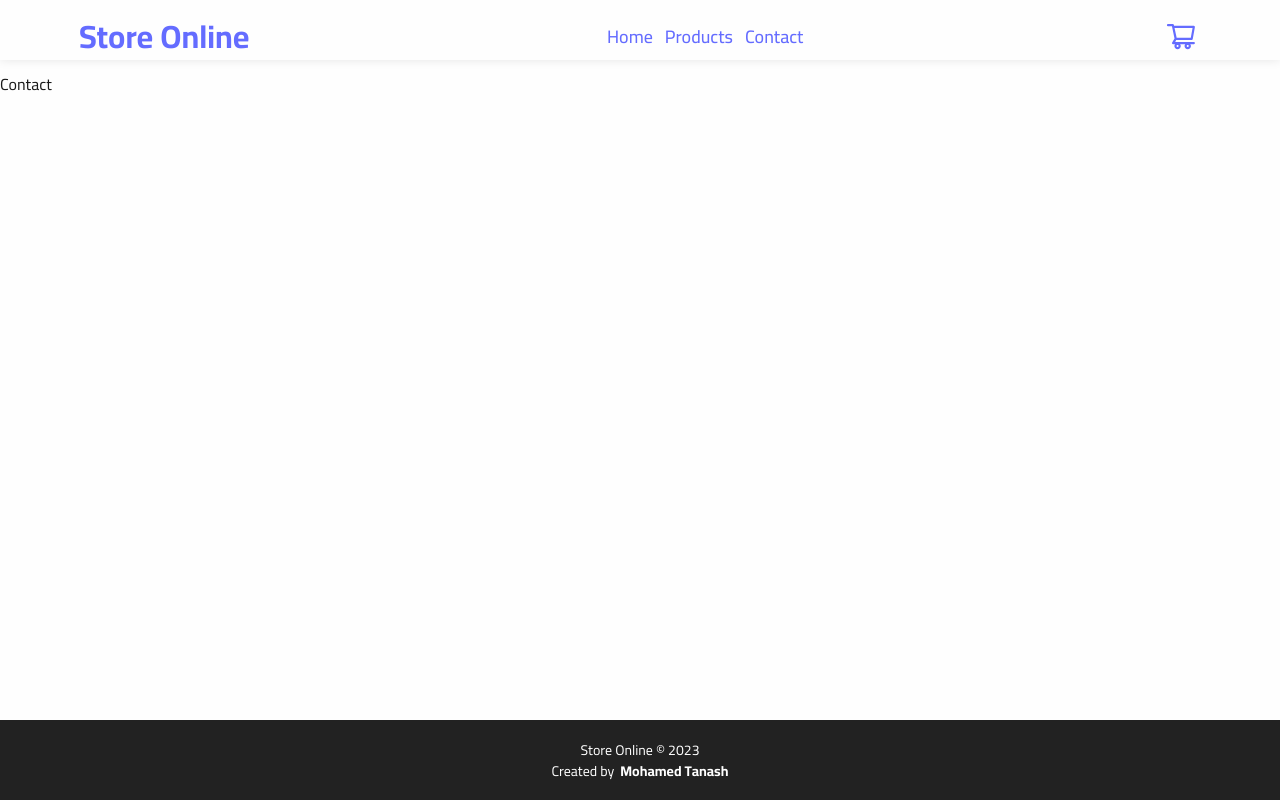
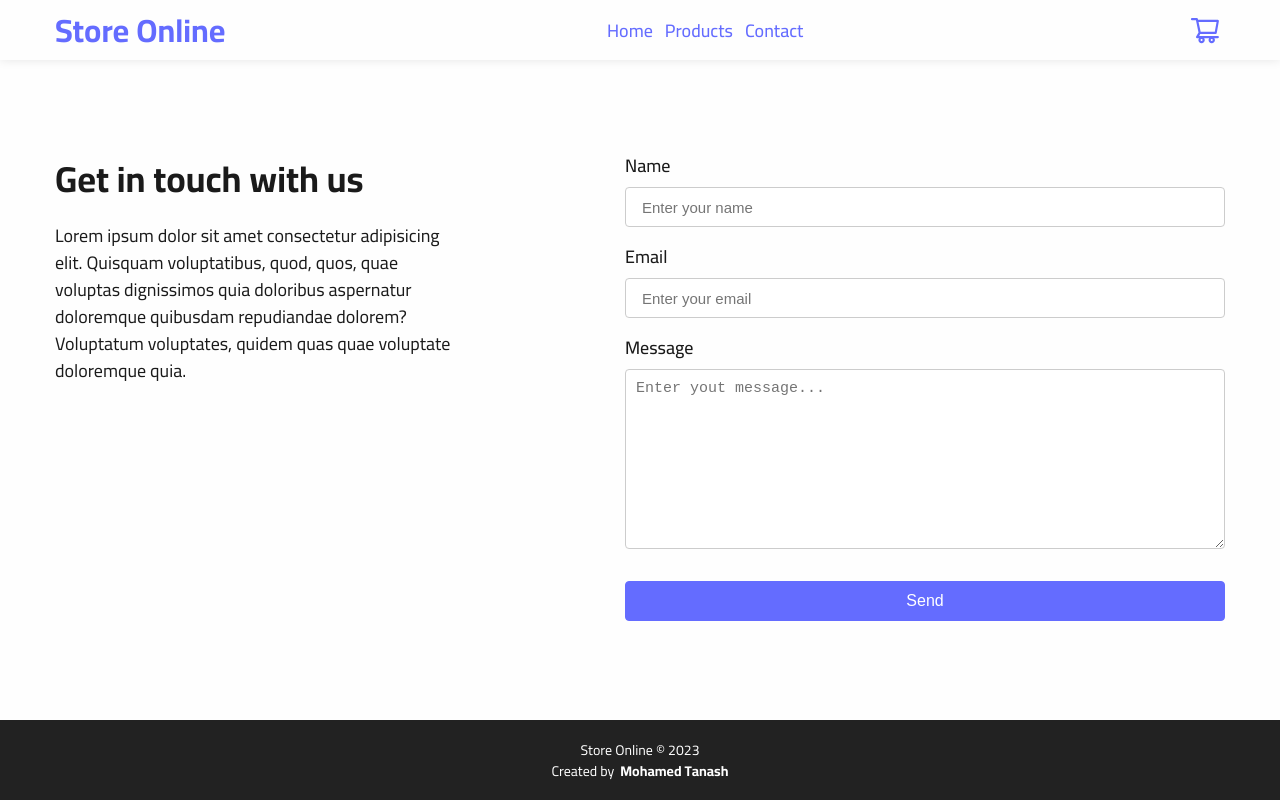
Before and after one commit to Mtanash/storeus-task, a React (Vite) app: page /contact in a window 1280 px wide. Built offline with nearby package versions, Linux system fonts and the light colour scheme.

Commit message:
add contact page

```diff
--- a/src/components/ProductCard.module.css
+++ b/src/components/ProductCard.module.css
@@ -85,7 +85,7 @@
   margin-bottom: 12px;
 
   .addToCardBtn {
-    background-color: var(--main-btn-bg-clr);
+    background-color: var(--main-btn-clr);
     color: #fff;
     padding: var(--main-btn-padding);
     border-radius: 4px;
@@ -93,21 +93,16 @@
     font-weight: 500;
     text-transform: uppercase;
     cursor: pointer;
-    transition: var(--main-transition);
-    border: 1px solid var(--main-btn-border-clr);
+    transition: var(--main-btn-transition);
+    border: 1px solid var(--main-btn-clr);
     display: flex;
     align-items: center;
     justify-content: center;
     gap: 6px;
 
     &:hover {
-      background-color: var(--main-btn-bg-clr-hover);
-      border-color: var(--main-btn-border-clr-hover);
-    }
-
-    &:active {
-      background-color: var(--main-btn-bg-clr-active);
-      border-color: var(--main-btn-border-clr-active);
+      background-color: var(--main-btn-clr-hover);
+      border-color: var(--main-btn-clr-hover);
     }
   }
 
--- a/src/components/UI/Container.module.css
+++ b/src/components/UI/Container.module.css
@@ -1,6 +1,7 @@
 .container {
   width: 100%;
   max-width: 1200px;
+  height: 100%;
   margin: 0 auto;
   padding: 0 15px;
 
--- a/src/index.css
+++ b/src/index.css
@@ -18,29 +18,32 @@
 
   --main-transition: all 0.3s cubic-bezier(0.645, 0.045, 0.355, 1);
 
-  --main-btn-clr: #388e3c;
-  --main-btn-clr-hover: #1b5e20;
-  --main-btn-clr-active: #1b5e20;
-  --main-btn-clr-disabled: #c8e6c9;
-  --main-btn-clr-disabled-hover: #a5d6a7;
+  --main-btn-clr: #646cff;
+  --main-btn-clr-hover: #3f51b5;
+  --main-btn-clr-disabled: #c5cae9;
 
-  --main-btn-bg-clr: #388e3c;
-  --main-btn-bg-clr-hover: #1b5e20;
-  --main-btn-bg-clr-active: #1b5e20;
-  --main-btn-bg-clr-disabled: #c8e6c9;
-  --main-btn-bg-clr-disabled-hover: #a5d6a7;
+  --main-btn-transition: all 0.2s ease-in-out;
 
-  --main-btn-border-clr: #388e3c;
-  --main-btn-border-clr-hover: #1b5e20;
-  --main-btn-border-clr-active: #1b5e20;
-  --main-btn-border-clr-disabled: #c8e6c9;
-  --main-btn-border-clr-disabled-hover: #a5d6a7;
+  --main-btn-bg-clr: #fff;
 
   --main-btn-font-size: 1.6rem;
   --main-btn-font-weight: 500;
   --main-btn-line-height: 1.5;
   --main-btn-border-radius: 4px;
   --main-btn-padding: 8px 16px;
+
+  --main-input-font-size: 15px;
+  --main-input-font-weight: 400;
+  --main-input-line-height: 1.5;
+  --main-input-border-radius: 4px;
+  --main-input-padding: 8px 16px;
+  --main-input-height: 40px;
+  --main-input-border: 1px solid #ccc;
+  --main-input-border-focus: 1px solid #646cff;
+  --main-input-border-hover: 1px solid #646cff8a;
+  --main-input-background-color: #fff;
+  --main-input-background-color-focus: #646cff2a;
+  --main-input-transition: all 0.2s ease-in-out;
 }
 
 *,
--- a/src/layouts/Header.module.css
+++ b/src/layouts/Header.module.css
@@ -9,7 +9,7 @@
   justify-content: space-between;
   align-items: center;
   gap: 24px;
-  padding: 12px 24px;
+  padding: 6px 0;
 }
 
 .logo {
--- /dev/null
+++ b/src/pages/Contact.module.css
@@ -0,0 +1,127 @@
+.contactContainer {
+  display: grid;
+  grid-template-columns: 1fr 1fr;
+  grid-gap: 20px;
+  padding-top: 80px;
+  padding-bottom: 30px;
+
+  @media (max-width: 768px) {
+    grid-template-columns: 1fr;
+  }
+}
+
+.contactTitle {
+  font-size: 36px;
+  font-weight: 700;
+  margin-bottom: 16px;
+}
+
+.contactText {
+  font-size: 18px;
+  font-weight: 400;
+  margin-bottom: 16px;
+  max-width: 400px;
+}
+
+.contactForm {
+  display: flex;
+  flex-direction: column;
+  align-items: center;
+  justify-content: center;
+  width: 600px;
+
+  @media (max-width: 768px) {
+    width: 100%;
+  }
+
+  @media (max-width: 576px) {
+    width: 100%;
+  }
+
+  @media (max-width: 320px) {
+    width: 100%;
+  }
+}
+
+.contactFormInputContainer {
+  display: flex;
+  flex-direction: column;
+  width: 100%;
+  margin-bottom: 16px;
+
+  > label {
+    font-size: 18px;
+    font-weight: 500;
+    margin-bottom: 8px;
+  }
+
+  > input {
+    width: 100%;
+    height: var(--main-input-height);
+    padding: var(--main-input-padding);
+    border: var(--main-input-border);
+    border-radius: var(--main-input-border-radius);
+    font-size: var(--main-input-font-size);
+    font-weight: var(--main-input-font-weight);
+    outline: none;
+    transition: var(--main-input-transition);
+    background-color: var(--main-input-background-color);
+
+    &:hover {
+      border: var(--main-input-border-hover);
+    }
+
+    &:focus {
+      border: var(--main-input-border-focus);
+      background-color: var(--main-input-background-color-focus);
+    }
+  }
+
+  > textarea {
+    width: 100%;
+    height: 180px;
+    padding: 10px;
+    border: 1px solid #ccc;
+    border-radius: 4px;
+    font-size: var(--main-input-font-size);
+    font-weight: var(--main-input-font-weight);
+    outline: none;
+    transition: var(--main-input-transition);
+    background-color: var(--main-input-background-color);
+    resize: vertical;
+
+    &::placeholder {
+      font-size: var(--main-input-font-size);
+      font-weight: var(--main-input-font-weight);
+    }
+
+    &:hover {
+      border: var(--main-input-border-hover);
+    }
+
+    &:focus {
+      border: var(--main-input-border-focus);
+      background-color: var(--main-input-background-color-focus);
+    }
+  }
+}
+
+.submitButton {
+  width: 100%;
+  height: 40px;
+  margin-top: 16px;
+  border: 1px solid var(--main-btn-clr);
+  border-radius: 4px;
+  background-color: var(--main-btn-clr);
+  color: #fff;
+  font-size: 16px;
+  font-weight: 400;
+  outline: none;
+  cursor: pointer;
+  transition: var(--main-btn-transition);
+
+  &:hover {
+    background-color: #fff;
+    color: var(--main-btn-clr);
+  }
+}
--- a/src/pages/Contact.page.jsx
+++ b/src/pages/Contact.page.jsx
@@ -1,5 +1,83 @@
+import { useRef } from "react";
+import Container from "../components/UI/Container";
+import toaster from "../helpers/toaster";
+import styles from "./Contact.module.css";
+
 const Contact = () => {
-  return <div>Contact</div>;
+  const formRef = useRef(null);
+
+  const handleFormSubmit = (e) => {
+    e.preventDefault();
+    const name = e.target.name.value;
+    const email = e.target.email.value;
+    const message = e.target.message.value;
+
+    const data = {
+      name,
+      email,
+      message,
+    };
+
+    console.log(data);
+    toaster.success("Message sent successfully, we will contact you soon!");
+    formRef.current.reset();
+  };
+
+  return (
+    <Container>
+      <section className={styles.contactContainer}>
+        <div>
+          <h1 className={styles.contactTitle}>Get in touch with us</h1>
+          <p className={styles.contactText}>
+            Lorem ipsum dolor sit amet consectetur adipisicing elit. Quisquam
+            voluptatibus, quod, quos, quae voluptas dignissimos quia doloribus
+            aspernatur doloremque quibusdam repudiandae dolorem? Voluptatum
+            voluptates, quidem quas quae voluptate doloremque quia.
+          </p>
+        </div>
+
+        <form
+          className={styles.contactForm}
+          onSubmit={handleFormSubmit}
+          ref={formRef}
+        >
+          <div className={styles.contactFormInputContainer}>
+            <label htmlFor="name">Name</label>
+            <input
+              type="text"
+              id="name"
+              placeholder="Enter your name"
+              required
+            />
+          </div>
+
+          <div className={styles.contactFormInputContainer}>
+            <label htmlFor="email">Email</label>
+            <input
+              type="email"
+              id="email"
+              placeholder="Enter your email"
+              required
+            />
+          </div>
+
+          <div className={styles.contactFormInputContainer}>
+            <label htmlFor="message">Message</label>
+            <textarea
+              id="message"
+              rows="5"
+              placeholder="Enter yout message..."
+              required
+            ></textarea>
+          </div>
+
+          <button type="submit" className={styles.submitButton}>
+            Send
+          </button>
+        </form>
+      </section>
+    </Container>
+  );
 };
 
 export default Contact;
```
